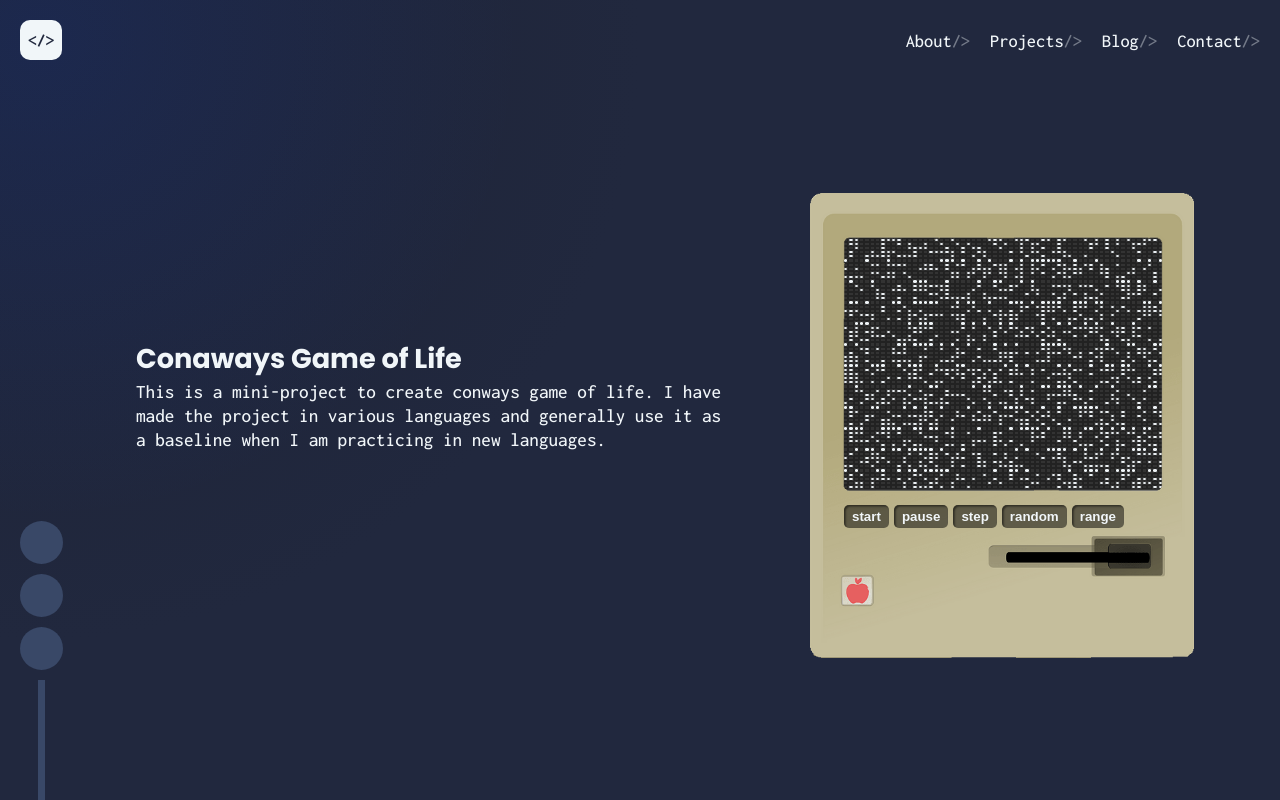
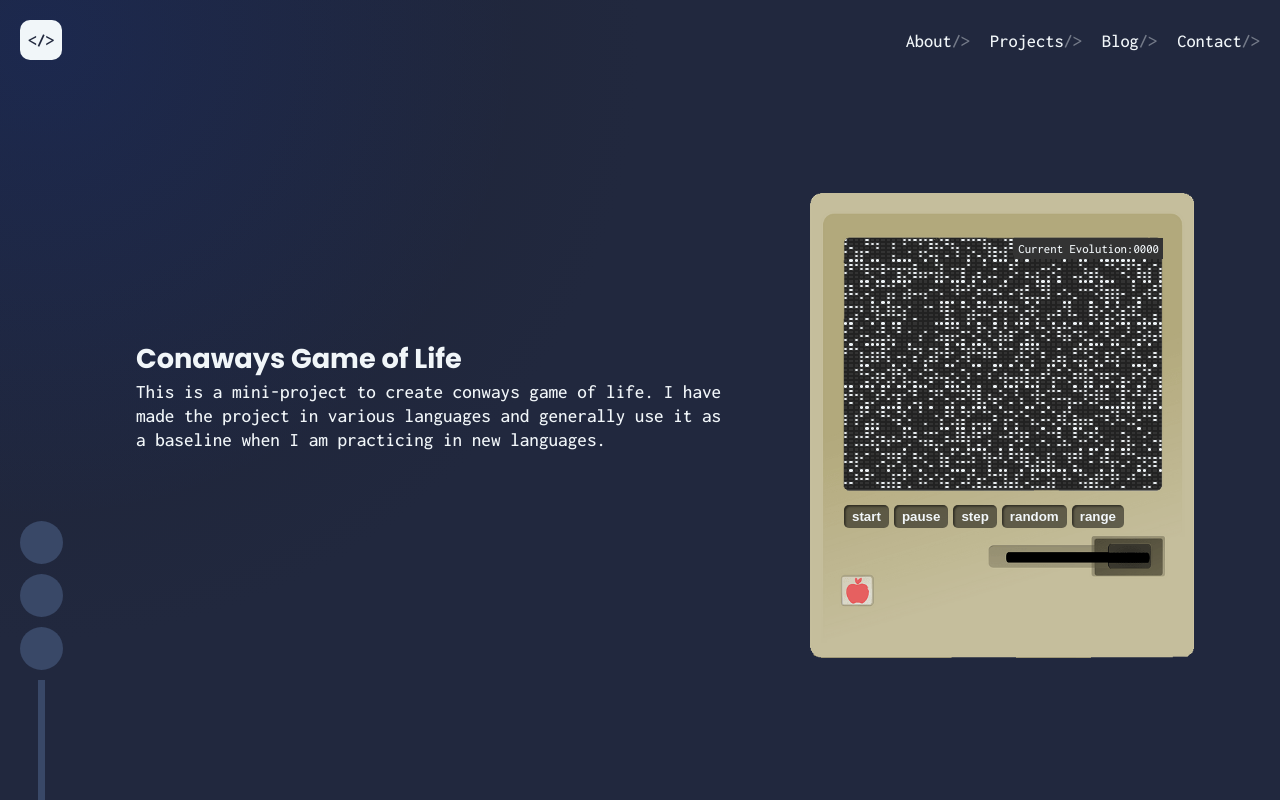
Before and after one commit to djheery/Portfolio, a Next.js app: page /portfolio/game-of-life in a window 1280 px wide. Built offline with nearby package versions, Linux system fonts and the light colour scheme.

Commit message:
Game Driver refactor with warp zone enabled - also inverted the population density

```diff
--- /dev/null
+++ b/app/portfolio/game-of-life/GameOfLife/EvolutionCounter/EvolutionCounter.module.css
@@ -0,0 +1,21 @@
+.evolution-counter {
+  position: absolute;
+  top: 10px;
+  height: max-content;
+  width: max-content;
+  right: 0px;
+  top: -1px;
+  z-index: 5;
+}
+
+.evolution-counter__inner {
+  padding: 2px 4px;
+  background-color: #333;
+  border-bottom: 1px solid transparent;
+  border-left: 1px solid transparent;
+  border-radius: 0 0 0 5px;
+}
+
+.evolution-header {
+  font-size: .8rem;
+}
--- /dev/null
+++ b/app/portfolio/game-of-life/GameOfLife/EvolutionCounter/EvolutionCounter.tsx
@@ -0,0 +1,38 @@
+import styles from './EvolutionCounter.module.css';
+import GameOfLifeDriver from '../util/GameOfLifeDriver'
+import { useEffect, useState } from 'react';
+
+const formatNumber = (currentEvolution: number) => {
+  const baseZeros = 4;
+  const num = `${currentEvolution}`;
+  if(num.length >= baseZeros) return num
+
+
+  return `${"0".repeat(baseZeros - num.length)}${num}`;
+}
+/**
+ * The functional component for the EvolutionCounter
+ *
+ * @param myParam your params here
+*/
+
+const EvolutionCounter: React.FC<{driver: GameOfLifeDriver}> = ({driver}) => {
+  const [currentEvolution, setCurrentEvolution] = useState<number>(0);
+
+  useEffect(() => {
+    driver.registerEvolutionCounter(setCurrentEvolution);
+  }, [])
+
+  return (
+    <div className={styles["evolution-counter"]}>
+      <div className={styles["evolution-counter__inner"]}>
+        <span className={styles["evolution-header"]}>
+          Current Evolution:
+          <span className={styles["evolution-number"]}>{formatNumber(currentEvolution)}</span>
+        </span>
+      </div>
+    </div>
+  )
+}
+
+export default EvolutionCounter;
--- a/app/portfolio/game-of-life/GameOfLife/GameGrid/GameGrid.tsx
+++ b/app/portfolio/game-of-life/GameOfLife/GameGrid/GameGrid.tsx
@@ -1,60 +1,25 @@
 "use client"
 import styles from './GameGrid.module.css';
-import { getCells, mapCells, getNewGrid } from '../util/gameOfLife';
-import { useCallback, useEffect, useState } from 'react';
-import { animationDebounce } from '@/app/util/debounce';
+import GameOfLifeUtil from '../util/GameOfLifeUtil';
 import ActionPanel, { PanelOperations, ActionNames } from '../ActionPanel/ActionPanel';
-import GameOfLife from '../util/GameOfLifeClass';
-import { GameCell } from '../util/GameCell';
+import GameOfLifeDriver from '../util/GameOfLifeDriver';
+import EvolutionCounter from '../EvolutionCounter/EvolutionCounter';
 
-const Game = new GameOfLife();
 
 /**
  * The functional component for the GameGrid
 */
 
 const GameGrid: React.FC = () => {
-  let timer: any;
-  const [isPlaying, setIsPlaying] = useState<boolean>(false);
-  const [grid, setGrid] = useState<GameCell[][]>(Game.getGrid);
 
-  const pauseEvolution = useCallback(() => {
-    if(isPlaying) {
-      clearInterval(timer);
-      setIsPlaying(false);
-    }
-  }, [isPlaying])
-
-  const stepThroughEvolution = () => {
-    if(isPlaying) pauseEvolution();
-  };
-
-  const startEvolution = () => {
-   if(!isPlaying) setIsPlaying(true);
-   timer = !timer &&  animationDebounce(setInterval(() => {
-    Game.tick();
-   }, 80))
-  }
-
-  const randomise = useCallback(() => {
-    if(isPlaying) pauseEvolution();
-    setGrid(Game.getNewGrid);
-  }, [isPlaying])
-
-  useEffect(() => {
-    if(isPlaying) {
-      startEvolution();
-    }
-
-    return () => clearInterval(timer);
-  }, [grid, isPlaying]);
-
+  const GameDriver = new GameOfLifeDriver();
+  const grid = GameDriver.getGameGrid();
 
   const panelOperations: PanelOperations = {
-    [ActionNames.START]: startEvolution,
-    [ActionNames.PAUSE]: pauseEvolution,
-    [ActionNames.STEP]: stepThroughEvolution,
-    [ActionNames.RANDOM]: randomise,
+    [ActionNames.START]: GameDriver.startEvolution.bind(GameDriver),
+    [ActionNames.PAUSE]: GameDriver.pauseEvolution.bind(GameDriver),
+    [ActionNames.STEP]: GameDriver.stepThroughEvolution.bind(GameDriver),
+    [ActionNames.RANDOM]: GameDriver.randomiseBoard.bind(GameDriver),
     [ActionNames.RANGE]: () => {}
   }
 
@@ -63,8 +28,9 @@ const GameGrid: React.FC = () => {
     <div className={styles["mac-container"]}>
       <img src="/images/old-mac-computer.png" alt="" className={styles["old-mac-img"]}/>
       <div className={styles["game-grid"]}>
+        <EvolutionCounter driver={GameDriver} />
         <div className={styles["game-grid__inner"]}>
-          {mapCells(grid)}
+          {GameOfLifeUtil.mapCells(grid)}
         </div>
       </div>
       <ActionPanel operations={panelOperations} />
--- a/app/portfolio/game-of-life/GameOfLife/util/GameOfLifeClass.ts
+++ b/app/portfolio/game-of-life/GameOfLife/util/GameOfLifeClass.ts
@@ -22,7 +22,7 @@ class GameOfLife {
     this.currentEvolution = 0;
     this.warpZoneEnabled = true;
     this.gridState = [];
-    this.populationDensity = .6;
+    this.populationDensity = .45;
     this.isInitialLoad = true;
     this.newGrid();
   }
@@ -38,7 +38,7 @@ class GameOfLife {
     for(let r = 0; r < this.gridRows; r++) {
       if(this.isInitialLoad) this.gridState.push([]);
       for(let c = 0; c < this.gridColumns; c++) {
-        const isAlive = Math.random() > this.populationDensity;
+        const isAlive = Math.random() < this.populationDensity;
         if(this.isInitialLoad) {
           this.gridState[r][c] = new GameCell(r, c, isAlive);
         } else {
@@ -88,6 +88,15 @@ class GameOfLife {
 
     let isOutOfBounds = this.isOutOfBounds(newBoundary);
 
+    if(this.warpZoneEnabled && isOutOfBounds) {
+      if(newBoundary[0] < 0) newBoundary[0] = this.gridRows - 1;
+      if(newBoundary[0] > this.gridRows - 1) newBoundary[0] = 0;
+      if(newBoundary[1] < 0) newBoundary[1] = this.gridColumns - 1;
+      if(newBoundary[1] > this.gridColumns - 1) newBoundary[1] = 0;
+
+      isOutOfBounds = false;
+    }
+
     return [newBoundary, isOutOfBounds];
   }
 
@@ -136,6 +145,7 @@ class GameOfLife {
 
   get getNewGrid() {
     this.newGrid();
+    this.currentEvolution = 0;
     return this.gridState;
   }
 
--- a/app/portfolio/game-of-life/GameOfLife/util/GameOfLifeDrive.tsx
+++ b/app/portfolio/game-of-life/GameOfLife/util/GameOfLifeDriver.ts
@@ -1,4 +1,5 @@
 import { animationDebounce } from "@/app/util/debounce";
+import { Dispatch, SetStateAction } from "react";
 import GameOfLife from "./GameOfLifeClass";
 
 class GameOfLifeDriver {
@@ -7,16 +8,23 @@ class GameOfLifeDriver {
     this.isPlaying = false;
   }
 
+  public getGameGrid() {
+    return this.game.getGrid;
+  }
+
   public startEvolution() {
+    if(this.isPlaying) return;
     if(!this.isPlaying) this.isPlaying = true;
-    this.timer = !this.timer && animationDebounce(setInterval(() => {
-      this.game.tick()
-    }, 50))
+    this.timer = !this.timer && setInterval(() => {
+      animationDebounce(this.game.tick());
+      this.evolutionCounterMethod!(this.game.getCurrentEvolution);
+    }, 40);
   }
 
   public pauseEvolution() {
     if(this.isPlaying) {
-      clearInterval(this.timer!);
+      clearInterval(this.timer);
+      this.timer = null;
       this.isPlaying = false;
     }
   }
@@ -24,6 +32,7 @@ class GameOfLifeDriver {
   public randomiseBoard() {
     if(this.isPlaying) this.pauseEvolution();
     this.game.getNewGrid;
+    this.evolutionCounterMethod!(this.game.getCurrentEvolution);
   }
 
   public stepThroughEvolution() {
@@ -31,10 +40,14 @@ class GameOfLifeDriver {
     this.game.tick();
   }
 
+  public registerEvolutionCounter(setStateMethod: Dispatch<SetStateAction<number>>) {
+    this.evolutionCounterMethod = setStateMethod;
+  }
+
   private game: GameOfLife;
   private isPlaying: boolean;
   private timer?: any;
-  private gridStateMethod:
+  private evolutionCounterMethod?: Dispatch<SetStateAction<number>>
 }
 
 export default GameOfLifeDriver;
--- /dev/null
+++ b/app/portfolio/game-of-life/GameOfLife/util/GameOfLifeUtil.tsx
@@ -0,0 +1,17 @@
+"use-client"
+import GameCellUI from "../GameCell/GameCell";
+import { GameCell } from "./GameCell";
+
+class GameOfLifeUtil {
+  public static mapCells(cells: GameCell[][]): JSX.Element[][] {
+    return cells.map((r, idx1) => {
+      const cellArr = r.map((c, idx2) => {
+        return <GameCellUI cell={c} key={`${idx1}-${idx2}`}/>
+      });
+
+      return cellArr
+    })
+  }
+}
+
+export default GameOfLifeUtil;
--- a/app/portfolio/game-of-life/GameOfLife/util/gameOfLife.tsx
+++ /dev/null
@@ -1,136 +0,0 @@
-"use-client"
-import UI from "../GameCell/GameCell";
-import { CellStateOptions } from "../GameCell/GameCell";
-import { GameCell as GC } from "./GameCell";
-
-// TODO Add comments
-// TODO Refactor to a class
-// TODO Try Hashlife Algorithm for optimization
-// TODO Try Refactoring to a canvas
-// TODO Add Warp Zone Feature
-
-/**
- * Describe your method...
- *
- * @param paramName This param represents...
- * This param represents...
-*/
-
-const movementCoordinates = [
-  [0, 1],
-  [0, -1],
-  [1, -1],
-  [-1, 1],
-  [1, 1],
-  [-1, -1],
-  [1, 0],
-  [-1, 0]
-]
-/**
- * Describe your method...
- *
- * @param paramName This param represents...
- * This param represents...
-*/
-
-export const getCells = () => {
-  const arr: number[][] = [];
-  const rows = 30;
-  const cols = 40;
-  for(let i = 0; i < rows; i++) {
-    arr.push([]);
-    for(let j = 0; j < cols; j++) {
-      arr[i][j] = Math.random() > 0.7 ? 1 : 0;
-    }
-  }
-
-  return arr
-}
-
-/**
- * Describe your method...
- *
- * @param paramName This param represents...
- * This param represents...
-*/
-
-export const mapCells = (cells: GC[][]): JSX.Element[][] => {
-  return cells.map((r, idx1) => {
-    const cellArr = r.map((c, idx2) => {
-      return <UI cell={c} key={`${idx1}-${idx2}`}/>
-    });
-
-    return cellArr
-  })
-}
-
-/**
- * Describe your method...
- *
- * @param paramName This param represents...
- * This param represents...
-*/
-
-const checkCellAliveStatus = (
-    cells: number[][],
-    visitedMap: any,
-    currentCoordinates: number[]
-  ):number => {
-  let cc = currentCoordinates;
-  let neighbours = 0;
-
-  for(let i = 0; i < movementCoordinates.length; i++) {
-    const [r, c] = [
-      cc[0] + movementCoordinates[i][0],
-      cc[1] + movementCoordinates[i][1]
-    ];
-
-    if(visitedMap[`${r}-${c}`]) {
-      neighbours += visitedMap[`${r}-${c}`] ? 1 : 0;
-      continue;
-    }
-
-    const isOutOfBounds = r < 0
-                       || c < 0
-                       || r > cells.length - 1
-                       || c > cells.length - 1
-
-    if(isOutOfBounds) continue;
-
-    const cellCheckedIsAlive = cells[r][c] === 1;
-    neighbours += cellCheckedIsAlive ? 1 : 0;
-    visitedMap[`${r}-${c}`] = cellCheckedIsAlive;
-  }
-
-  let isAlive = 0;
-
-  if(cells[cc[0]][cc[1]] === 0) {
-    isAlive = neighbours === 3 ? 1 : 0;
-  } else {
-    isAlive = neighbours === 3 || neighbours === 2 ? 1 : 0;
-  }
-
-  return isAlive;
-}
-
-/**
- * Describe your method...
- *
- * @param paramName This param represents...
- * This param represents...
-*/
-
-export const getNewGrid = (cells: number[][]): number[][] => {
-  const visitedMap: any = {};
-  const cellClone:number[][] = JSON.parse(JSON.stringify(cells));
-
-  for(let r = 0; r < cells.length; r++) {
-    for(let c = 0; c < cells[r].length; c++) {
-      let isAlive = cells[r][c] === 1;
-      visitedMap[`${r}-${c}`] = isAlive;
-      cellClone[r][c] = checkCellAliveStatus(cells, visitedMap, [r, c]);
-    }
-  }
-
-  return cellClone;
-}
```
